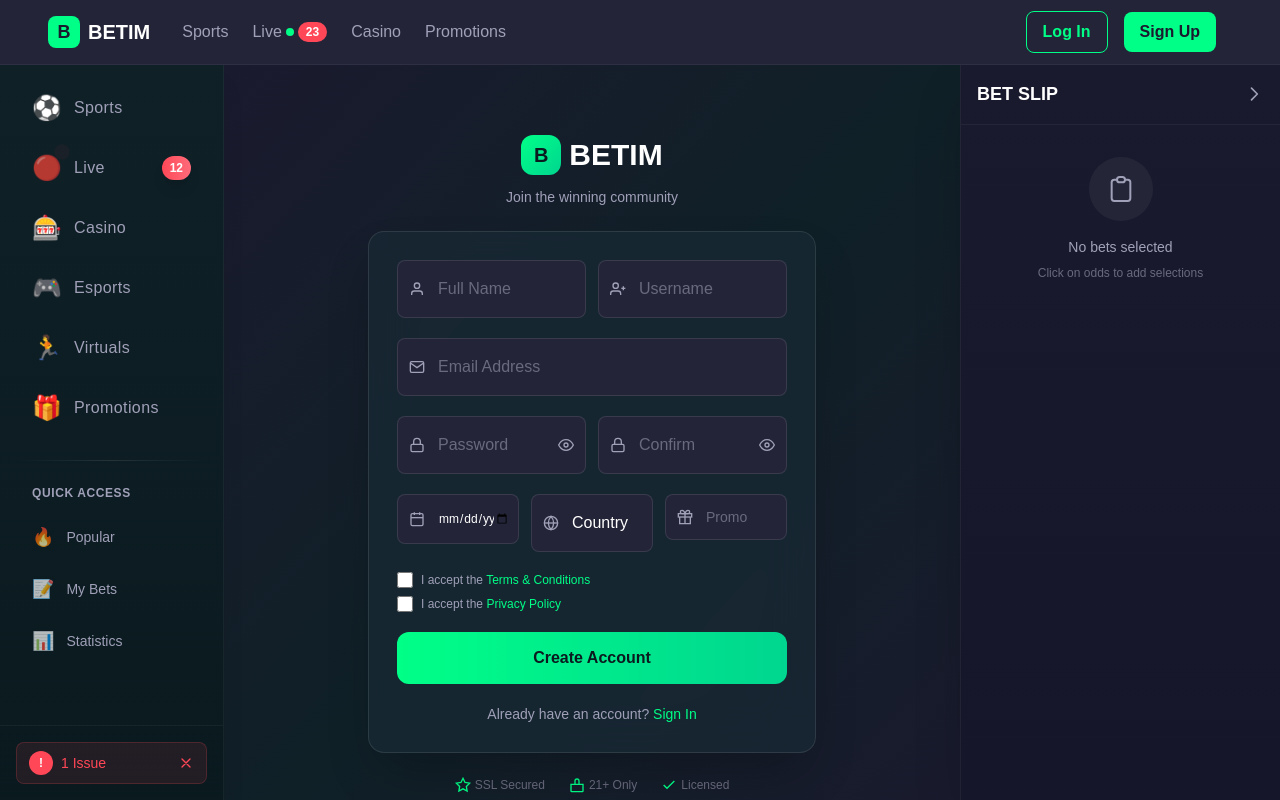
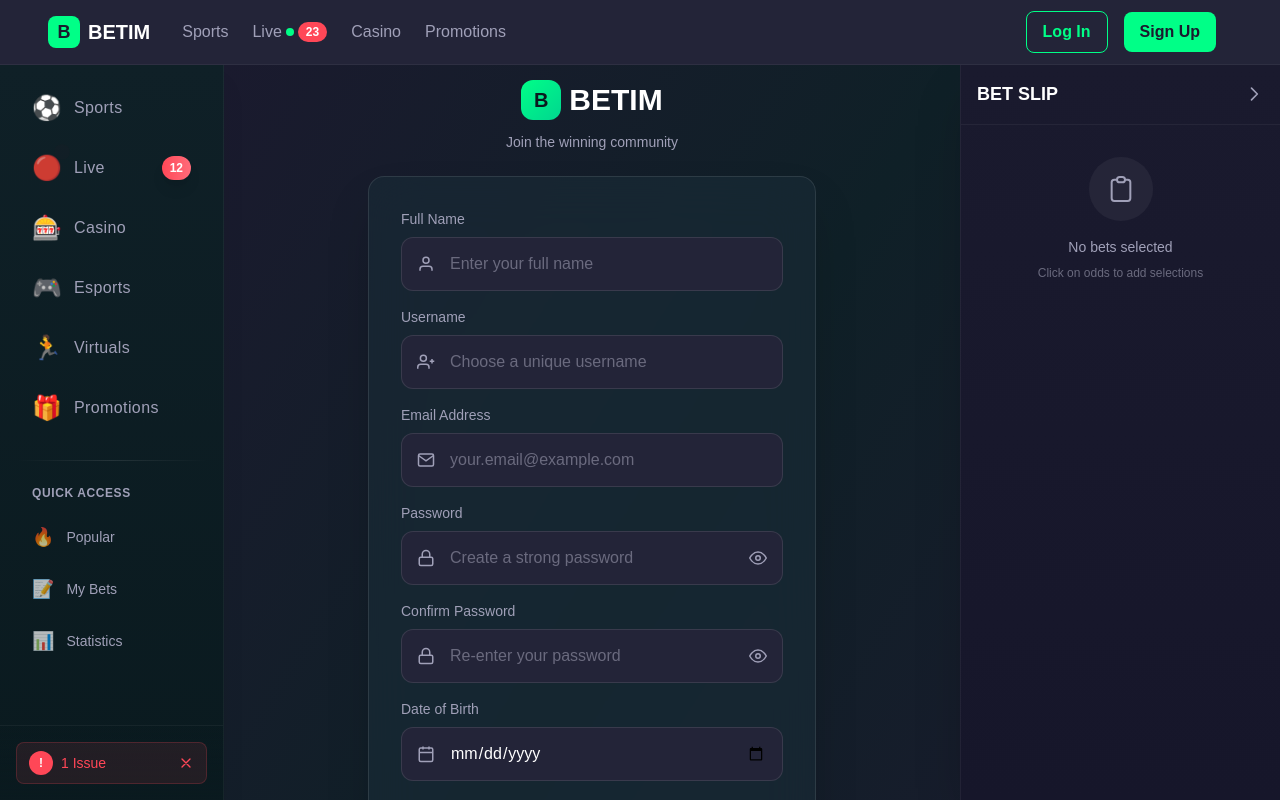
Before and after one commit to rabinovich101/betim, a Next.js app in the folder frontend/: page /signup in a window 1280 px wide. Shown: the top 800 px of the page. Built offline with nearby package versions, Linux system fonts and the light colour scheme.

Commit message:
dockerize and postgress sql

```diff
--- a/frontend/src/app/signup/page.tsx
+++ b/frontend/src/app/signup/page.tsx
@@ -223,14 +223,14 @@
         </div>
 
         {/* Form Card */}
-        <div className="bg-[#1a2c38]/60 backdrop-blur-xl rounded-2xl p-7 border border-white/10 shadow-2xl">
-          <form onSubmit={handleSubmit} className="space-y-5">
-            {/* Name Fields */}
-            <div className="grid grid-cols-2 gap-3">
+        <div className="bg-[#1a2c38]/60 backdrop-blur-xl rounded-2xl p-8 border border-white/10 shadow-2xl">
+          <form onSubmit={handleSubmit} className="space-y-4">
+            {/* Full Name Field */}
+            <div>
+              <label className="block text-sm font-medium text-[#a0a0b8] mb-2">Full Name</label>
               <div className="relative">
-                <div className={`relative transition-all duration-200 ${focusedField === 'fullName' ? 'scale-[1.02]' : ''}`}>
-                  <div className="absolute left-3 top-1/2 -translate-y-1/2 text-[#a0a0b8] pointer-events-none">
-                    <svg width="16" height="16" viewBox="0 0 24 24" fill="none" stroke="currentColor" strokeWidth="2">
+                <div className="absolute left-4 top-1/2 -translate-y-1/2 text-[#a0a0b8] pointer-events-none">
+                  <svg width="18" height="18" viewBox="0 0 24 24" fill="none" stroke="currentColor" strokeWidth="2">
                     <path d="M20 21v-2a4 4 0 0 0-4-4H8a4 4 0 0 0-4 4v2"/>
                     <circle cx="12" cy="7" r="4"/>
                   </svg>
@@ -242,17 +242,19 @@
                   onChange={handleInputChange}
                   onFocus={() => setFocusedField('fullName')}
                   onBlur={() => setFocusedField(null)}
-                    className={`w-full pl-10 pr-3 py-4 bg-[#232438] border ${errors.fullName ? 'border-red-500' : 'border-white/10'} rounded-lg text-white placeholder-[#6a6a7e] focus:outline-none focus:border-[#00ff87] transition-all`}
-                    placeholder="Full Name"
+                  className={`w-full pl-12 pr-4 py-3.5 bg-[#232438] border ${errors.fullName ? 'border-red-500' : 'border-white/10'} rounded-xl text-white placeholder-[#6a6a7e] focus:outline-none focus:border-[#00ff87] focus:bg-[#2a2b3f] transition-all ${focusedField === 'fullName' ? 'border-[#00ff87] bg-[#2a2b3f]' : ''}`}
+                  placeholder="Enter your full name"
                 />
+                {errors.fullName && <p className="mt-1 text-xs text-red-500">{errors.fullName}</p>}
               </div>
-                {errors.fullName && <p className="absolute -bottom-5 left-0 text-xs text-red-500">{errors.fullName}</p>}
             </div>
 
+            {/* Username Field */}
+            <div>
+              <label className="block text-sm font-medium text-[#a0a0b8] mb-2">Username</label>
               <div className="relative">
-                <div className={`relative transition-all duration-200 ${focusedField === 'username' ? 'scale-[1.02]' : ''}`}>
-                  <div className="absolute left-3 top-1/2 -translate-y-1/2 text-[#a0a0b8] pointer-events-none">
-                    <svg width="16" height="16" viewBox="0 0 24 24" fill="none" stroke="currentColor" strokeWidth="2">
+                <div className="absolute left-4 top-1/2 -translate-y-1/2 text-[#a0a0b8] pointer-events-none">
+                  <svg width="18" height="18" viewBox="0 0 24 24" fill="none" stroke="currentColor" strokeWidth="2">
                     <path d="M16 21v-2a4 4 0 0 0-4-4H5a4 4 0 0 0-4 4v2"/>
                     <circle cx="8.5" cy="7" r="4"/>
                     <line x1="20" y1="8" x2="20" y2="14"/>
@@ -266,19 +268,19 @@
                   onChange={handleInputChange}
                   onFocus={() => setFocusedField('username')}
                   onBlur={() => setFocusedField(null)}
-                    className={`w-full pl-10 pr-3 py-4 bg-[#232438] border ${errors.username ? 'border-red-500' : 'border-white/10'} rounded-lg text-white placeholder-[#6a6a7e] focus:outline-none focus:border-[#00ff87] transition-all`}
-                    placeholder="Username"
+                  className={`w-full pl-12 pr-4 py-3.5 bg-[#232438] border ${errors.username ? 'border-red-500' : 'border-white/10'} rounded-xl text-white placeholder-[#6a6a7e] focus:outline-none focus:border-[#00ff87] focus:bg-[#2a2b3f] transition-all ${focusedField === 'username' ? 'border-[#00ff87] bg-[#2a2b3f]' : ''}`}
+                  placeholder="Choose a unique username"
                 />
-                </div>
-                {errors.username && <p className="absolute -bottom-5 left-0 text-xs text-red-500">{errors.username}</p>}
+                {errors.username && <p className="mt-1 text-xs text-red-500">{errors.username}</p>}
               </div>
             </div>
 
-            {/* Email */}
+            {/* Email Field */}
+            <div>
+              <label className="block text-sm font-medium text-[#a0a0b8] mb-2">Email Address</label>
               <div className="relative">
-              <div className={`relative transition-all duration-200 ${focusedField === 'email' ? 'scale-[1.02]' : ''}`}>
-                <div className="absolute left-3 top-1/2 -translate-y-1/2 text-[#a0a0b8] pointer-events-none">
-                  <svg width="16" height="16" viewBox="0 0 24 24" fill="none" stroke="currentColor" strokeWidth="2">
+                <div className="absolute left-4 top-1/2 -translate-y-1/2 text-[#a0a0b8] pointer-events-none">
+                  <svg width="18" height="18" viewBox="0 0 24 24" fill="none" stroke="currentColor" strokeWidth="2">
                     <path d="M4 4h16c1.1 0 2 .9 2 2v12c0 1.1-.9 2-2 2H4c-1.1 0-2-.9-2-2V6c0-1.1.9-2 2-2z"/>
                     <polyline points="22,6 12,13 2,6"/>
                   </svg>
@@ -290,19 +292,19 @@
                   onChange={handleInputChange}
                   onFocus={() => setFocusedField('email')}
                   onBlur={() => setFocusedField(null)}
-                  className={`w-full pl-10 pr-3 py-4 bg-[#232438] border ${errors.email ? 'border-red-500' : 'border-white/10'} rounded-lg text-white placeholder-[#6a6a7e] focus:outline-none focus:border-[#00ff87] transition-all`}
-                  placeholder="Email Address"
+                  className={`w-full pl-12 pr-4 py-3.5 bg-[#232438] border ${errors.email ? 'border-red-500' : 'border-white/10'} rounded-xl text-white placeholder-[#6a6a7e] focus:outline-none focus:border-[#00ff87] focus:bg-[#2a2b3f] transition-all ${focusedField === 'email' ? 'border-[#00ff87] bg-[#2a2b3f]' : ''}`}
+                  placeholder="your.email@example.com"
                 />
+                {errors.email && <p className="mt-1 text-xs text-red-500">{errors.email}</p>}
               </div>
-              {errors.email && <p className="absolute -bottom-5 left-0 text-xs text-red-500">{errors.email}</p>}
             </div>
 
-            {/* Password Fields */}
-            <div className="grid grid-cols-2 gap-3">
+            {/* Password Field */}
+            <div>
+              <label className="block text-sm font-medium text-[#a0a0b8] mb-2">Password</label>
               <div className="relative">
-                <div className={`relative transition-all duration-200 ${focusedField === 'password' ? 'scale-[1.02]' : ''}`}>
-                  <div className="absolute left-3 top-1/2 -translate-y-1/2 text-[#a0a0b8] pointer-events-none">
-                    <svg width="16" height="16" viewBox="0 0 24 24" fill="none" stroke="currentColor" strokeWidth="2">
+                <div className="absolute left-4 top-1/2 -translate-y-1/2 text-[#a0a0b8] pointer-events-none">
+                  <svg width="18" height="18" viewBox="0 0 24 24" fill="none" stroke="currentColor" strokeWidth="2">
                     <rect x="3" y="11" width="18" height="11" rx="2" ry="2"/>
                     <path d="M7 11V7a5 5 0 0110 0v4"/>
                   </svg>
@@ -314,15 +316,15 @@
                   onChange={handleInputChange}
                   onFocus={() => setFocusedField('password')}
                   onBlur={() => setFocusedField(null)}
-                    className={`w-full pl-10 pr-10 py-4 bg-[#232438] border ${errors.password ? 'border-red-500' : 'border-white/10'} rounded-lg text-white placeholder-[#6a6a7e] focus:outline-none focus:border-[#00ff87] transition-all`}
-                    placeholder="Password"
+                  className={`w-full pl-12 pr-12 py-3.5 bg-[#232438] border ${errors.password ? 'border-red-500' : 'border-white/10'} rounded-xl text-white placeholder-[#6a6a7e] focus:outline-none focus:border-[#00ff87] focus:bg-[#2a2b3f] transition-all ${focusedField === 'password' ? 'border-[#00ff87] bg-[#2a2b3f]' : ''}`}
+                  placeholder="Create a strong password"
                 />
                 <button
                   type="button"
                   onClick={() => setShowPassword(!showPassword)}
-                    className="absolute right-3 top-1/2 -translate-y-1/2 text-[#a0a0b8] hover:text-white transition-colors"
+                  className="absolute right-4 top-1/2 -translate-y-1/2 text-[#a0a0b8] hover:text-white transition-colors"
                 >
-                    <svg width="16" height="16" viewBox="0 0 24 24" fill="none" stroke="currentColor" strokeWidth="2">
+                  <svg width="18" height="18" viewBox="0 0 24 24" fill="none" stroke="currentColor" strokeWidth="2">
                     {showPassword ? (
                       <>
                         <path d="M17.94 17.94A10.07 10.07 0 0 1 12 20c-7 0-11-8-11-8a18.45 18.45 0 0 1 5.06-5.94M9.9 4.24A9.12 9.12 0 0 1 12 4c7 0 11 8 11 8a18.5 18.5 0 0 1-2.16 3.19m-6.72-1.07a3 3 0 1 1-4.24-4.24"/>
@@ -336,14 +338,16 @@
                     )}
                   </svg>
                 </button>
+                {errors.password && <p className="mt-1 text-xs text-red-500">{errors.password}</p>}
               </div>
-                {errors.password && <p className="absolute -bottom-5 left-0 text-xs text-red-500">{errors.password}</p>}
             </div>
 
+            {/* Confirm Password Field */}
+            <div>
+              <label className="block text-sm font-medium text-[#a0a0b8] mb-2">Confirm Password</label>
               <div className="relative">
-                <div className={`relative transition-all duration-200 ${focusedField === 'confirmPassword' ? 'scale-[1.02]' : ''}`}>
-                  <div className="absolute left-3 top-1/2 -translate-y-1/2 text-[#a0a0b8] pointer-events-none">
-                    <svg width="16" height="16" viewBox="0 0 24 24" fill="none" stroke="currentColor" strokeWidth="2">
+                <div className="absolute left-4 top-1/2 -translate-y-1/2 text-[#a0a0b8] pointer-events-none">
+                  <svg width="18" height="18" viewBox="0 0 24 24" fill="none" stroke="currentColor" strokeWidth="2">
                     <rect x="3" y="11" width="18" height="11" rx="2" ry="2"/>
                     <path d="M7 11V7a5 5 0 0110 0v4"/>
                   </svg>
@@ -355,15 +359,15 @@
                   onChange={handleInputChange}
                   onFocus={() => setFocusedField('confirmPassword')}
                   onBlur={() => setFocusedField(null)}
-                    className={`w-full pl-10 pr-10 py-4 bg-[#232438] border ${errors.confirmPassword ? 'border-red-500' : 'border-white/10'} rounded-lg text-white placeholder-[#6a6a7e] focus:outline-none focus:border-[#00ff87] transition-all`}
-                    placeholder="Confirm"
+                  className={`w-full pl-12 pr-12 py-3.5 bg-[#232438] border ${errors.confirmPassword ? 'border-red-500' : 'border-white/10'} rounded-xl text-white placeholder-[#6a6a7e] focus:outline-none focus:border-[#00ff87] focus:bg-[#2a2b3f] transition-all ${focusedField === 'confirmPassword' ? 'border-[#00ff87] bg-[#2a2b3f]' : ''}`}
+                  placeholder="Re-enter your password"
                 />
                 <button
                   type="button"
                   onClick={() => setShowConfirmPassword(!showConfirmPassword)}
-                    className="absolute right-3 top-1/2 -translate-y-1/2 text-[#a0a0b8] hover:text-white transition-colors"
+                  className="absolute right-4 top-1/2 -translate-y-1/2 text-[#a0a0b8] hover:text-white transition-colors"
                 >
-                    <svg width="16" height="16" viewBox="0 0 24 24" fill="none" stroke="currentColor" strokeWidth="2">
+                  <svg width="18" height="18" viewBox="0 0 24 24" fill="none" stroke="currentColor" strokeWidth="2">
                     {showConfirmPassword ? (
                       <>
                         <path d="M17.94 17.94A10.07 10.07 0 0 1 12 20c-7 0-11-8-11-8a18.45 18.45 0 0 1 5.06-5.94M9.9 4.24A9.12 9.12 0 0 1 12 4c7 0 11 8 11 8a18.5 18.5 0 0 1-2.16 3.19m-6.72-1.07a3 3 0 1 1-4.24-4.24"/>
@@ -377,8 +381,7 @@
                     )}
                   </svg>
                 </button>
-                </div>
-                {errors.confirmPassword && <p className="absolute -bottom-5 left-0 text-xs text-red-500">{errors.confirmPassword}</p>}
+                {errors.confirmPassword && <p className="mt-1 text-xs text-red-500">{errors.confirmPassword}</p>}
               </div>
             </div>
 
@@ -405,12 +408,12 @@
               </div>
             )}
 
-            {/* DOB and Location */}
-            <div className="grid grid-cols-3 gap-3">
+            {/* Date of Birth Field */}
+            <div>
+              <label className="block text-sm font-medium text-[#a0a0b8] mb-2">Date of Birth</label>
               <div className="relative">
-                <div className={`relative transition-all duration-200 ${focusedField === 'dateOfBirth' ? 'scale-[1.02]' : ''}`}>
-                  <div className="absolute left-3 top-1/2 -translate-y-1/2 text-[#a0a0b8] pointer-events-none">
-                    <svg width="16" height="16" viewBox="0 0 24 24" fill="none" stroke="currentColor" strokeWidth="2">
+                <div className="absolute left-4 top-1/2 -translate-y-1/2 text-[#a0a0b8] pointer-events-none">
+                  <svg width="18" height="18" viewBox="0 0 24 24" fill="none" stroke="currentColor" strokeWidth="2">
                     <rect x="3" y="4" width="18" height="18" rx="2" ry="2"/>
                     <line x1="16" y1="2" x2="16" y2="6"/>
                     <line x1="8" y1="2" x2="8" y2="6"/>
@@ -425,16 +428,18 @@
                   onFocus={() => setFocusedField('dateOfBirth')}
                   onBlur={() => setFocusedField(null)}
                   max={new Date().toISOString().split('T')[0]}
-                    className={`w-full pl-10 pr-2 py-4 bg-[#232438] border ${errors.dateOfBirth ? 'border-red-500' : 'border-white/10'} rounded-lg text-white placeholder-[#6a6a7e] focus:outline-none focus:border-[#00ff87] transition-all text-xs`}
+                  className={`w-full pl-12 pr-4 py-3.5 bg-[#232438] border ${errors.dateOfBirth ? 'border-red-500' : 'border-white/10'} rounded-xl text-white placeholder-[#6a6a7e] focus:outline-none focus:border-[#00ff87] focus:bg-[#2a2b3f] transition-all ${focusedField === 'dateOfBirth' ? 'border-[#00ff87] bg-[#2a2b3f]' : ''}`}
                 />
+                {errors.dateOfBirth && <p className="mt-1 text-xs text-red-500">{errors.dateOfBirth}</p>}
               </div>
-                {errors.dateOfBirth && <p className="absolute -bottom-5 left-0 text-xs text-red-500">{errors.dateOfBirth}</p>}
             </div>
 
+            {/* Country Field */}
+            <div>
+              <label className="block text-sm font-medium text-[#a0a0b8] mb-2">Country</label>
               <div className="relative">
-                <div className={`relative transition-all duration-200 ${focusedField === 'country' ? 'scale-[1.02]' : ''}`}>
-                  <div className="absolute left-3 top-1/2 -translate-y-1/2 text-[#a0a0b8] pointer-events-none z-10">
-                    <svg width="16" height="16" viewBox="0 0 24 24" fill="none" stroke="currentColor" strokeWidth="2">
+                <div className="absolute left-4 top-1/2 -translate-y-1/2 text-[#a0a0b8] pointer-events-none z-10">
+                  <svg width="18" height="18" viewBox="0 0 24 24" fill="none" stroke="currentColor" strokeWidth="2">
                     <circle cx="12" cy="12" r="10"/>
                     <line x1="2" y1="12" x2="22" y2="12"/>
                     <path d="M12 2a15.3 15.3 0 0 1 4 10 15.3 15.3 0 0 1-4 10 15.3 15.3 0 0 1-4-10 15.3 15.3 0 0 1 4-10z"/>
@@ -446,45 +451,56 @@
                   onChange={handleInputChange}
                   onFocus={() => setFocusedField('country')}
                   onBlur={() => setFocusedField(null)}
-                    className={`w-full pl-10 pr-2 py-4 bg-[#232438] border ${errors.country ? 'border-red-500' : 'border-white/10'} rounded-lg text-white focus:outline-none focus:border-[#00ff87] transition-all appearance-none`}
+                  className={`w-full pl-12 pr-4 py-3.5 bg-[#232438] border ${errors.country ? 'border-red-500' : 'border-white/10'} rounded-xl text-white focus:outline-none focus:border-[#00ff87] focus:bg-[#2a2b3f] transition-all appearance-none ${focusedField === 'country' ? 'border-[#00ff87] bg-[#2a2b3f]' : ''}`}
                 >
-                    <option value="">Country</option>
+                  <option value="">Select your country</option>
                   {countries.map(country => (
                     <option key={country.code} value={country.code}>
                       {country.name}
                     </option>
                   ))}
                 </select>
+                {errors.country && <p className="mt-1 text-xs text-red-500">{errors.country}</p>}
               </div>
-                {errors.country && <p className="absolute -bottom-5 left-0 text-xs text-red-500">{errors.country}</p>}
             </div>
 
-              {formData.country === 'US' ? (
+            {/* State Field (US only) */}
+            {formData.country === 'US' && (
+              <div>
+                <label className="block text-sm font-medium text-[#a0a0b8] mb-2">State</label>
                 <div className="relative">
-                  <div className={`relative transition-all duration-200 ${focusedField === 'state' ? 'scale-[1.02]' : ''}`}>
+                  <div className="absolute left-4 top-1/2 -translate-y-1/2 text-[#a0a0b8] pointer-events-none z-10">
+                    <svg width="18" height="18" viewBox="0 0 24 24" fill="none" stroke="currentColor" strokeWidth="2">
+                      <path d="M21 10c0 7-9 13-9 13s-9-6-9-13a9 9 0 0 1 18 0z"/>
+                      <circle cx="12" cy="10" r="3"/>
+                    </svg>
+                  </div>
                   <select
                     name="state"
                     value={formData.state}
                     onChange={handleInputChange}
                     onFocus={() => setFocusedField('state')}
                     onBlur={() => setFocusedField(null)}
-                      className={`w-full px-3 py-4 bg-[#232438] border ${errors.state ? 'border-red-500' : 'border-white/10'} rounded-lg text-white focus:outline-none focus:border-[#00ff87] transition-all appearance-none`}
+                    className={`w-full pl-12 pr-4 py-3.5 bg-[#232438] border ${errors.state ? 'border-red-500' : 'border-white/10'} rounded-xl text-white focus:outline-none focus:border-[#00ff87] focus:bg-[#2a2b3f] transition-all appearance-none ${focusedField === 'state' ? 'border-[#00ff87] bg-[#2a2b3f]' : ''}`}
                   >
-                      <option value="">State</option>
+                    <option value="">Select your state</option>
                     {usStates.map(state => (
                       <option key={state.code} value={state.code}>
                         {state.name}
                       </option>
                     ))}
                   </select>
+                  {errors.state && <p className="mt-1 text-xs text-red-500">{errors.state}</p>}
                 </div>
-                  {errors.state && <p className="absolute -bottom-5 left-0 text-xs text-red-500">{errors.state}</p>}
               </div>
-              ) : (
+            )}
+
+            {/* Promo Code Field (Optional) */}
+            <div>
+              <label className="block text-sm font-medium text-[#a0a0b8] mb-2">Promo Code (Optional)</label>
               <div className="relative">
-                  <div className={`relative transition-all duration-200 ${focusedField === 'promoCode' ? 'scale-[1.02]' : ''}`}>
-                    <div className="absolute left-3 top-1/2 -translate-y-1/2 text-[#a0a0b8] pointer-events-none">
-                      <svg width="16" height="16" viewBox="0 0 24 24" fill="none" stroke="currentColor" strokeWidth="2">
+                <div className="absolute left-4 top-1/2 -translate-y-1/2 text-[#a0a0b8] pointer-events-none">
+                  <svg width="18" height="18" viewBox="0 0 24 24" fill="none" stroke="currentColor" strokeWidth="2">
                     <polyline points="20 12 20 22 4 22 4 12"/>
                     <rect x="2" y="7" width="20" height="5"/>
                     <line x1="12" y1="22" x2="12" y2="7"/>
@@ -499,12 +515,10 @@
                   onChange={handleInputChange}
                   onFocus={() => setFocusedField('promoCode')}
                   onBlur={() => setFocusedField(null)}
-                      className="w-full pl-10 pr-2 py-3 bg-[#232438] border border-white/10 rounded-lg text-white placeholder-[#6a6a7e] focus:outline-none focus:border-[#00ff87] transition-all text-sm"
-                      placeholder="Promo"
+                  className={`w-full pl-12 pr-4 py-3.5 bg-[#232438] border border-white/10 rounded-xl text-white placeholder-[#6a6a7e] focus:outline-none focus:border-[#00ff87] focus:bg-[#2a2b3f] transition-all ${focusedField === 'promoCode' ? 'border-[#00ff87] bg-[#2a2b3f]' : ''}`}
+                  placeholder="Enter promo code if you have one"
                 />
               </div>
-                </div>
-              )}
             </div>
 
             {/* Terms */}
```
Lines whose indentation alone changed are shown as unchanged.
